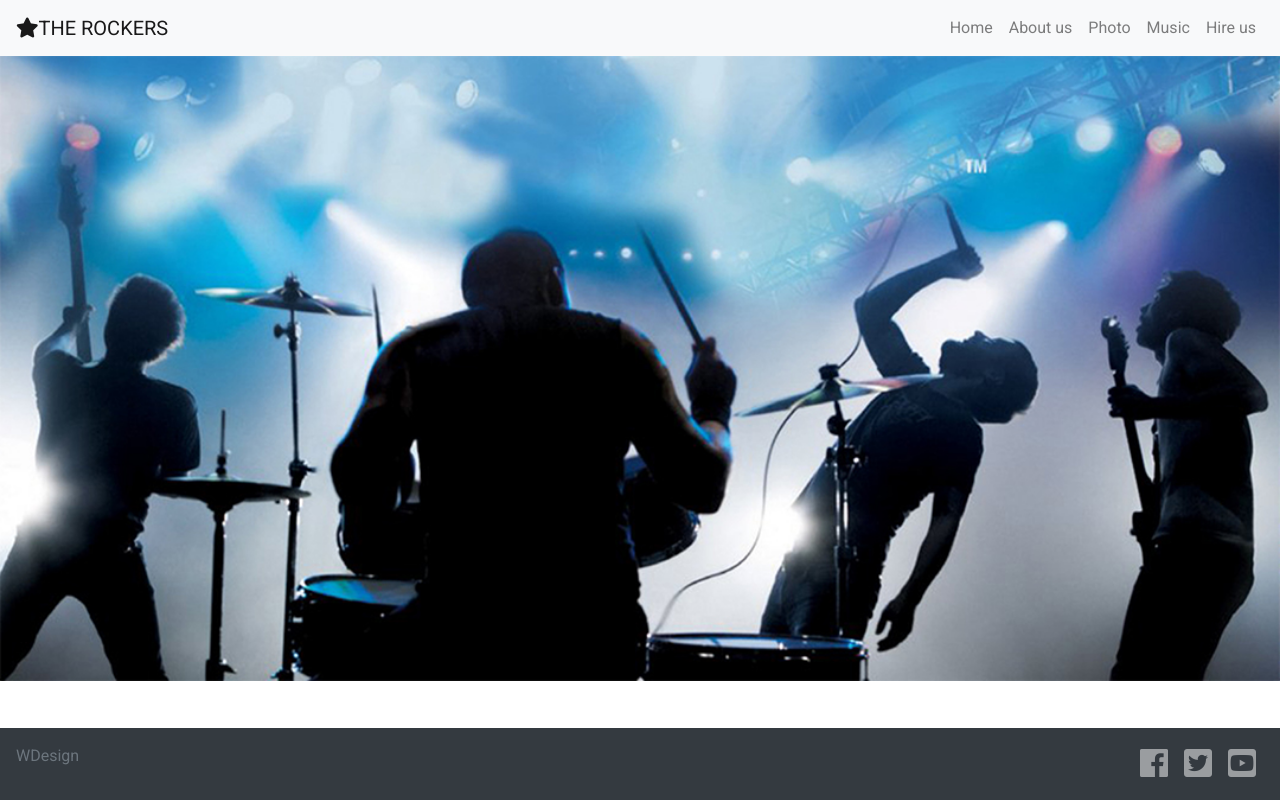
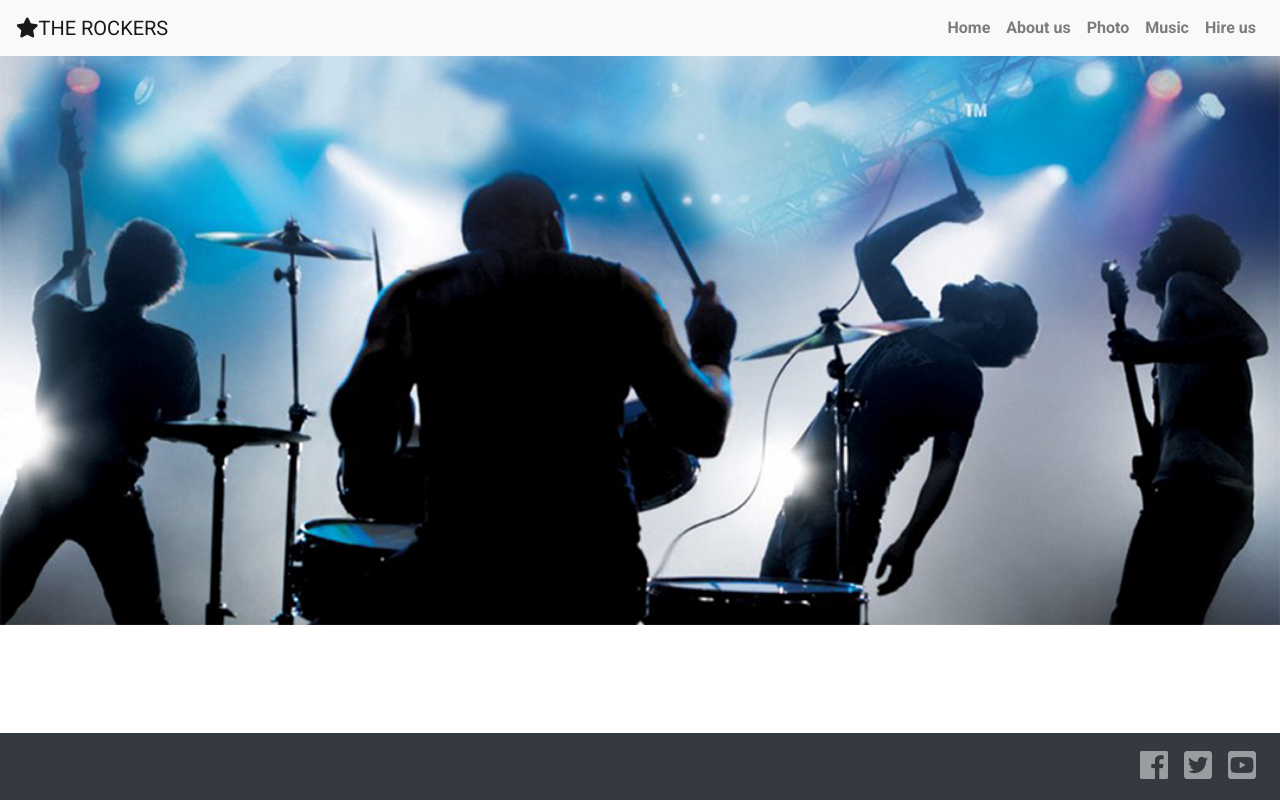
Before and after one commit to Code-Institute-Submissions/themonkees-8, a plain HTML site: page website/about.html in a window 1280 px wide. Drawn offline with nearby package versions, Linux system fonts and the light colour scheme.

Commit message:
base templates

```diff
--- a/website/about.html
+++ b/website/about.html
@@ -14,7 +14,7 @@
 <body>
 
 
-    <nav class="navbar navbar-expand-lg navbar-light bg-light">
+    <nav class="navbar fixed-top navbar-expand-lg navbar-light bg-light">
         <a class="navbar-brand" href="#"><i class="fas fa-star"></i>THE ROCKERS</a>
         <button class="navbar-toggler" type="button" data-toggle="collapse" data-target="#navbarNavAltMarkup" aria-controls="navbarNavAltMarkup" aria-expanded="false" aria-label="Toggle navigation">
     <span class="navbar-toggler-icon"></span>
@@ -23,11 +23,11 @@
         <div class="collapse navbar-collapse justify-content-end" id="navbarNavAltMarkup">
 
             <div class="navbar-nav">
-                <a href="index.html" class="nav-item nav-link">Home</a>
-                <a href="about.html" class="nav-item nav-link">About us</a>
-                <a href="photos.html" class="nav-item nav-link">Photo</a>
-                <a href="music.html" class="nav-item nav-link">Music</a>
-                <a href="hire.html" class="nav-item nav-link">Hire us</a>
+                <a href="index.html" class="nav-item nav-link font-weight-bold">Home</a>
+                <a href="about.html" class="nav-item nav-link font-weight-bold">About us</a>
+                <a href="photos.html" class="nav-item nav-link font-weight-bold">Photo</a>
+                <a href="music.html" class="nav-item nav-link font-weight-bold">Music</a>
+                <a href="hire.html" class="nav-item nav-link font-weight-bold">Hire us</a>
 
             </div>
         </div>
@@ -35,13 +35,15 @@
 
 
     <main>
-        <img src="images/therockers.jpg"></img>
+
+        <img src="images/therockers.jpg" class="img-responsive" alt="Responsive image"></img>
+
     </main>
 
 
     <footer>
         <nav class="navbar fixed-bottom navbar-expand-lg navbar-dark bg-dark ">
-            <p class="navbar-text text-muted">WDesign</p>
+            <!--<p class="navbar-text text-muted">WDesign</p>-->
             <div class="navbar-collapse justify-content-end">
                 <div class="navbar-nav">
                     <a href="https://www.facebook.com" target="_blank" class="nav-item nav-link"><i class="fab fa-facebook fa-2x"></i></a>
--- a/website/css/style.css
+++ b/website/css/style.css
@@ -2,6 +2,7 @@ body {
     font-family: 'Roboto', sans-serif;
 }
 
-img {
+img{
     width: 100%;
+    height: 100%;
 }
```
Also changed, not shown: website/hire.html (+10 -8 lines), website/index.html (+10 -8 lines), website/music.html (+10 -8 lines), website/photos.html (+10 -8 lines).
